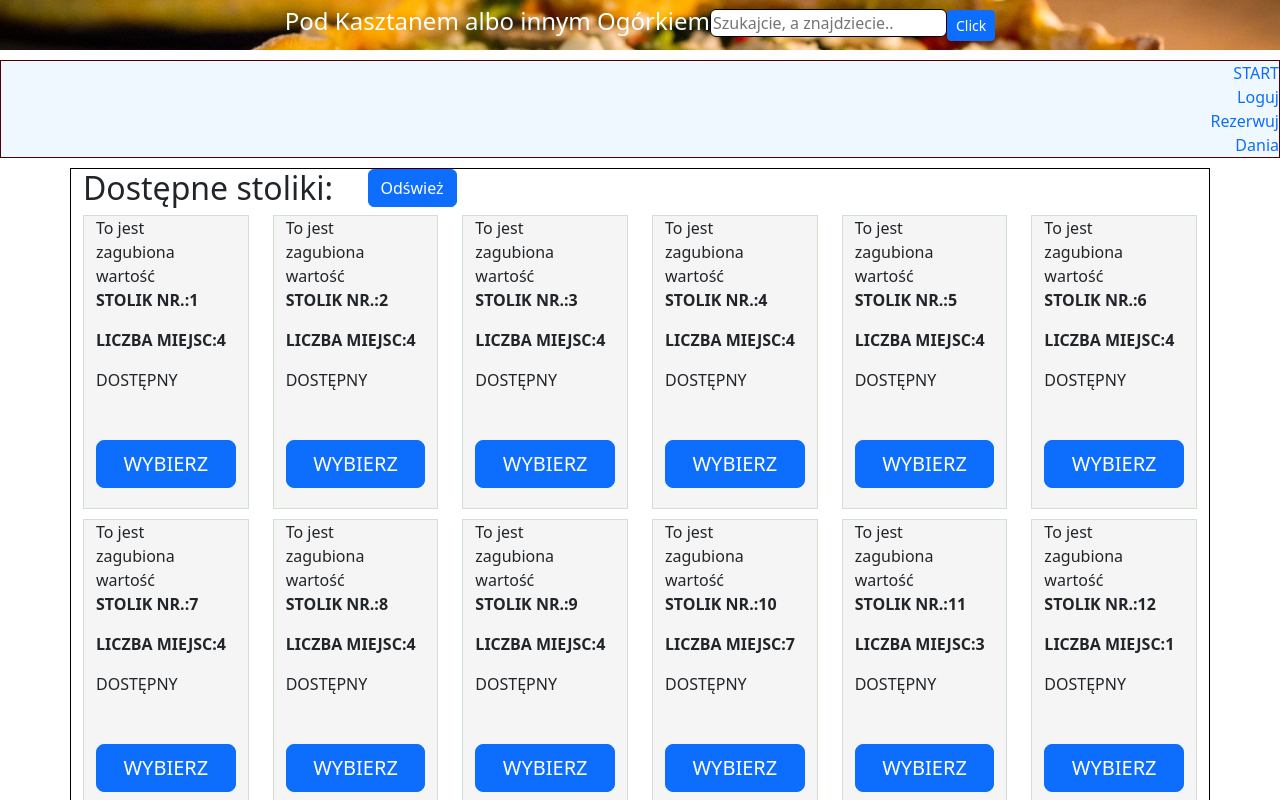
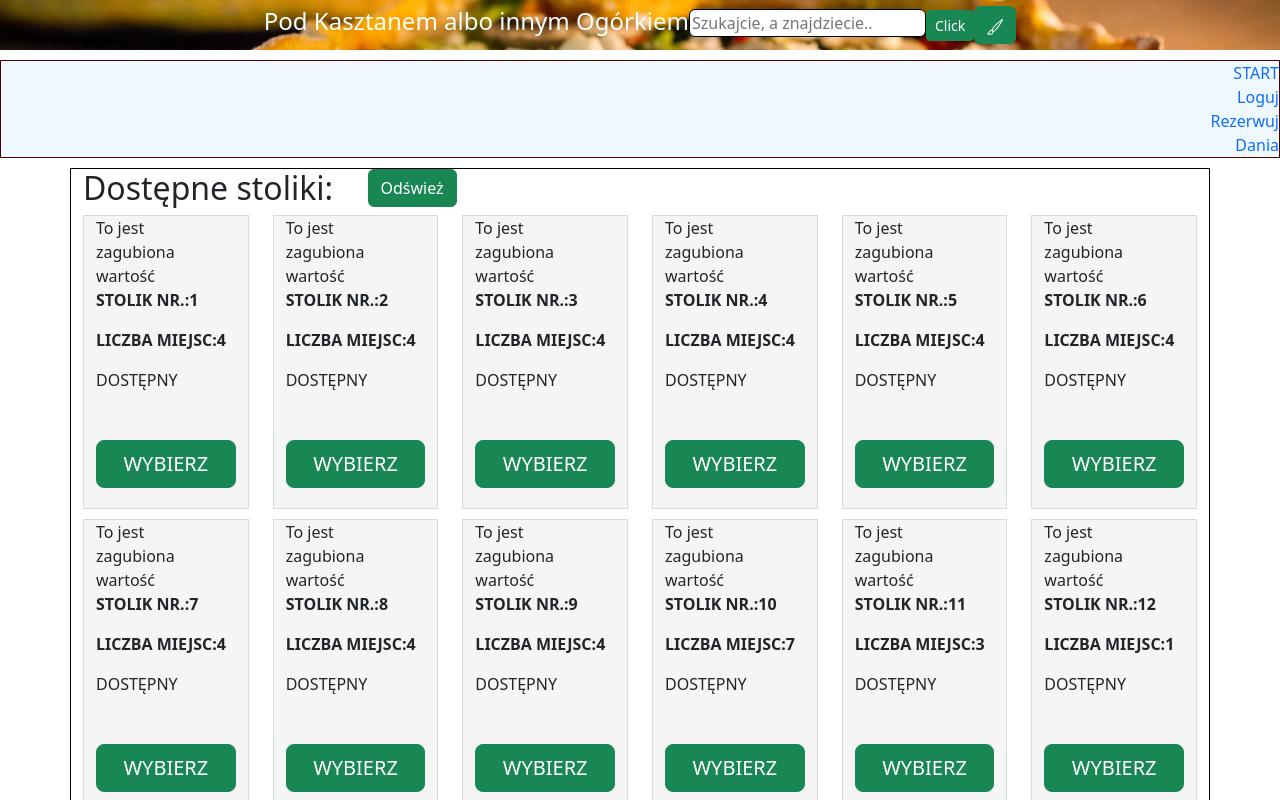
Before and after one commit to ZAndrykowski/New-project, a React app: page / in a window 1280 px wide. Shown: the top 800 px of the page. Built offline with nearby package versions, Linux system fonts and the light colour scheme.

Commit message:
Context - Step 2.8

```diff
--- a/src/App.js
+++ b/src/App.js
@@ -121,7 +121,7 @@ class App extends Component {
   state = { //STAN
     tables: [],
     loading: true,
-    // theme: 'success',
+    theme: 'success',
   }
 
   searchHandler(stateSearch) {
--- a/src/components/UI/Searchbar/Searchbar.js
+++ b/src/components/UI/Searchbar/Searchbar.js
@@ -6,7 +6,6 @@ import ThemeContext from '../../../context/themeContext';
 const propTypes = { //Sprawdzanie właściwości Props
     onSearch: PropTypes.func.isRequired
 };
-const { theme } = ThemeContext
 function Searchbar(props) {
 
     const [stateSearch, setStateSearch] = useState('');
--- a/src/components/UI/ThemeButton/ThemeButton.js
+++ b/src/components/UI/ThemeButton/ThemeButton.js
@@ -1,10 +1,13 @@
 import ThemeContext from "../../../context/themeContext"
 import { Button } from 'react-bootstrap';
 
-const ThemeButton = () => (
+function ThemeButton()
+{
+  return(
 
   <ThemeContext.Consumer>
-    {({theme, changeTheme}) => {
+
+    {({theme, changeTheme}) => (
       <Button
         variant={theme}
         onClick={changeTheme}>
@@ -12,8 +15,10 @@ const ThemeButton = () => (
           <path d="M15.825.12a.5.5 0 0 1 .132.584c-1.53 3.43-4.743 8.17-7.095 10.64a6.067 6.067 0 0 1-2.373 1.534c-.018.227-.06.538-.16.868-.201.659-.667 1.479-1.708 1.74a8.118 8.118 0 0 1-3.078.132 3.659 3.659 0 0 1-.562-.135 1.382 1.382 0 0 1-.466-.247.714.714 0 0 1-.204-.288.622.622 0 0 1 .004-.443c.095-.245.316-.38.461-.452.394-.197.625-.453.867-.826.095-.144.184-.297.287-.472l.117-.198c.151-.255.326-.54.546-.848.528-.739 1.201-.925 1.746-.896.126.007.243.025.348.048.062-.172.142-.38.238-.608.261-.619.658-1.419 1.187-2.069 2.176-2.67 6.18-6.206 9.117-8.104a.5.5 0 0 1 .596.04zM4.705 11.912a1.23 1.23 0 0 0-.419-.1c-.246-.013-.573.05-.879.479-.197.275-.355.532-.5.777l-.105.177c-.106.181-.213.362-.32.528a3.39 3.39 0 0 1-.76.861c.69.112 1.736.111 2.657-.12.559-.139.843-.569.993-1.06a3.122 3.122 0 0 0 .126-.75l-.793-.792zm1.44.026c.12-.04.277-.1.458-.183a5.068 5.068 0 0 0 1.535-1.1c1.9-1.996 4.412-5.57 6.052-8.631-2.59 1.927-5.566 4.66-7.302 6.792-.442.543-.795 1.243-1.042 1.826-.121.288-.214.54-.275.72v.001l.575.575zm-4.973 3.04.007-.005a.031.031 0 0 1-.007.004zm3.582-3.043.002.001h-.002z" />
         </svg>
       </Button>
-    }}
+    )
+    }
   </ThemeContext.Consumer>
-)
+  )
+}
 
 export default ThemeButton;
```
